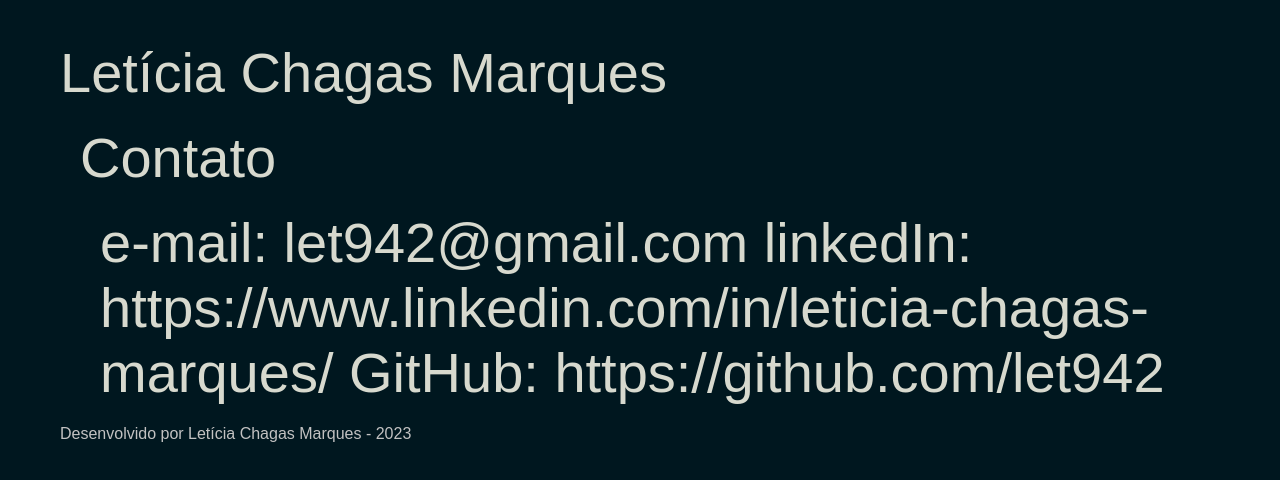
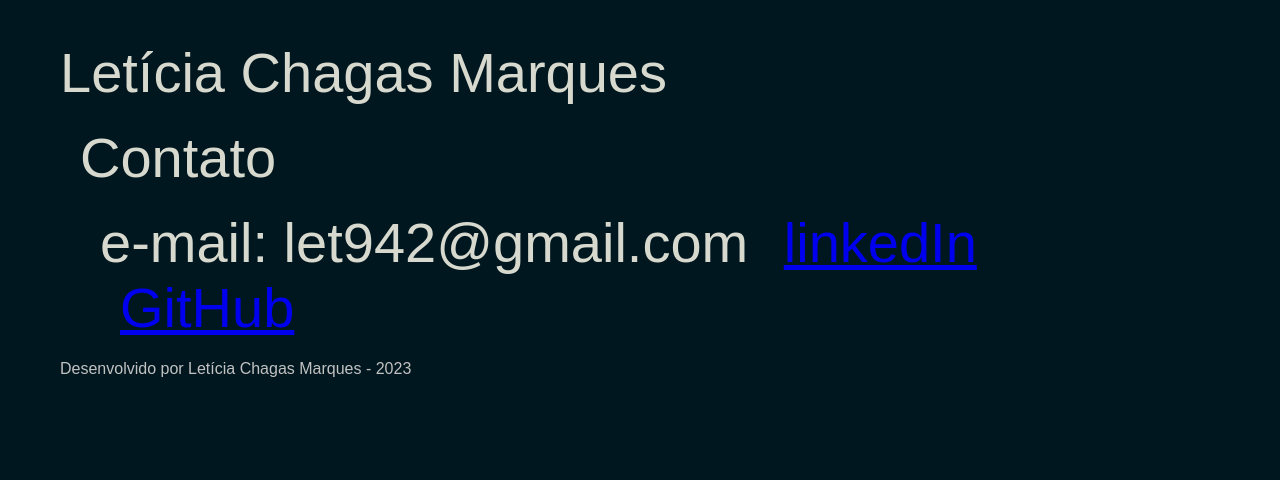
Before and after one commit to let942/portfolio, a plain HTML site: page index.html in a window 1280 px wide. Drawn offline with Linux system fonts and the light colour scheme.

Commit message:
style: coloca link em linkedIn e Github

```diff
--- a/index.html
+++ b/index.html
@@ -11,8 +11,8 @@
       Contato
       <div class="contato">
         e-mail: let942@gmail.com
-        linkedIn: https://www.linkedin.com/in/leticia-chagas-marques/
-        GitHub: https://github.com/let942
+        <a href="https://www.linkedin.com/in/leticia-chagas-marques/">linkedIn</a>
+        <a href="https://github.com/let942">GitHub</a>
       </div>
     </div>
   </main>
```
